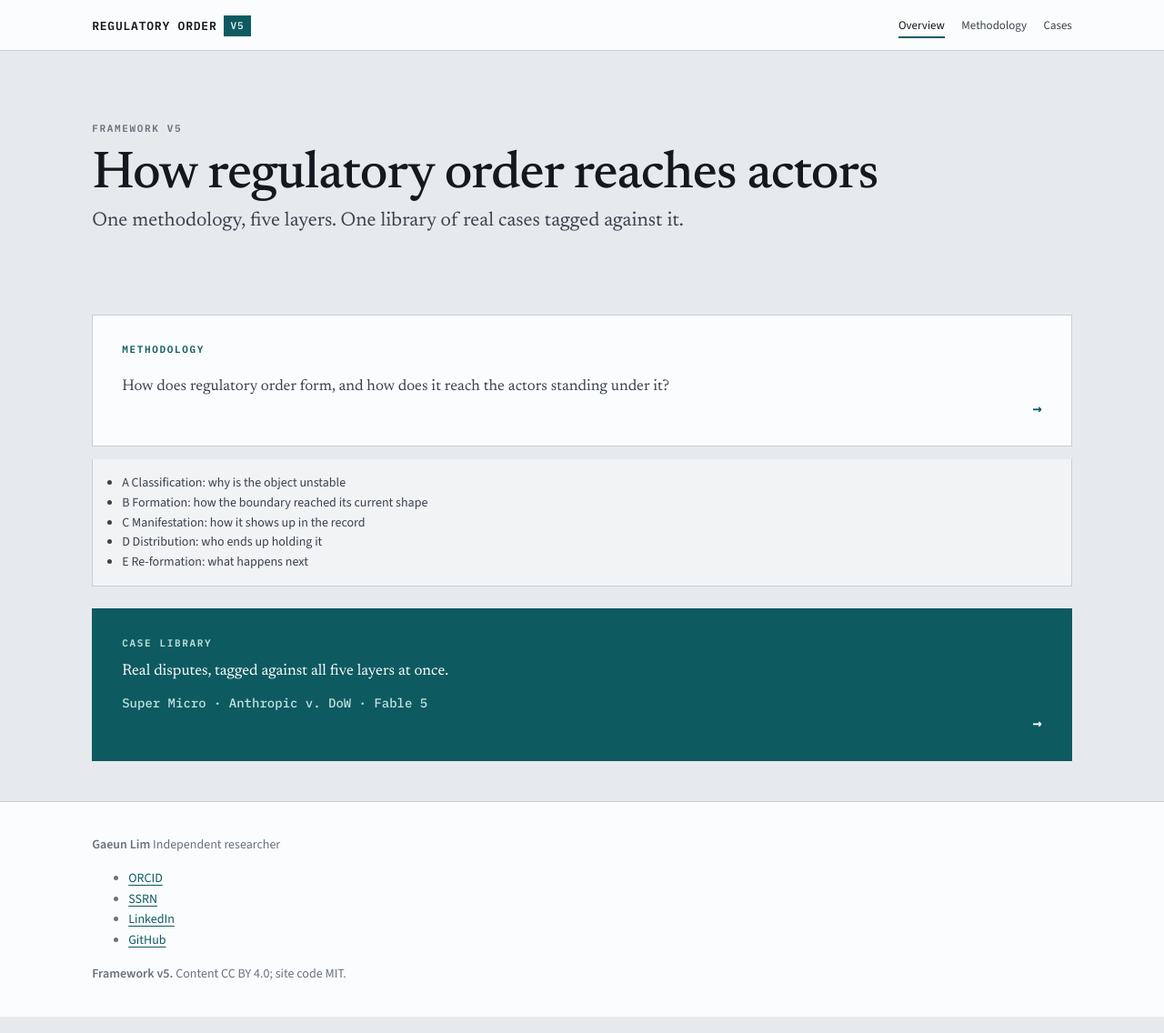
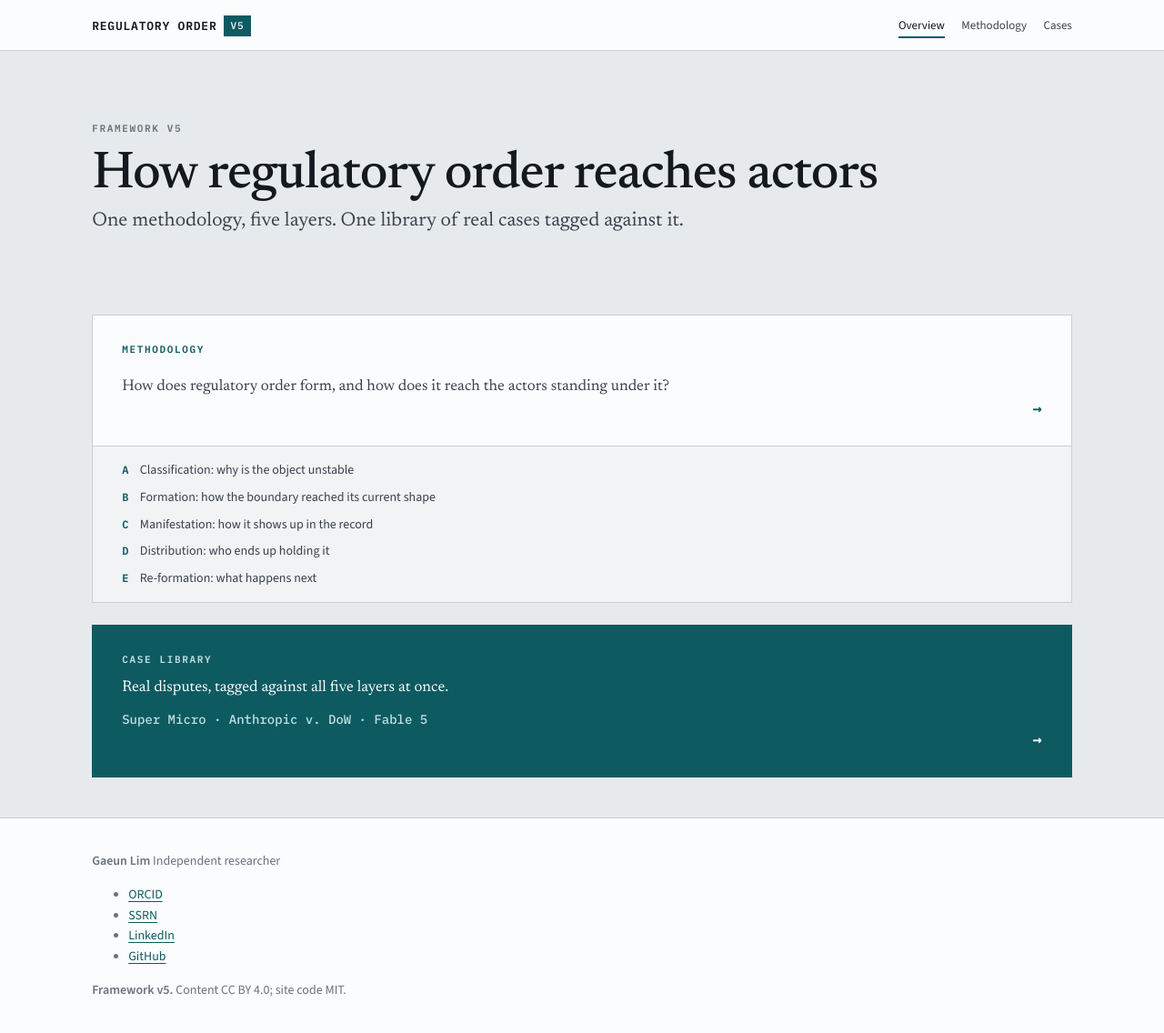
Before and after one commit to GaeunLim01/regulatory-order, a Jekyll site: the page built from index.html, in a window 1280 px wide. Shown: the whole page at 91% size. Built offline with Jekyll 4.4.1, drawn with Linux system fonts in a browser that asks for light colours.

Commit message:
Add files via upload

```diff
--- a/assets/css/main.css
+++ b/assets/css/main.css
@@ -239,6 +239,18 @@ a { color: var(--accent); text-underline-offset: 0.18em; text-decoration-thickne
   font: 500 0.875rem/1.55 var(--body);
   color: var(--ink-soft);
   max-width: none;
+}
+.layer-index {
+  list-style: none;
+  margin: 0;
+  display: grid;
+  gap: 0.5rem;
+}
+.layer-index li { padding: 0; }
+.layer-index li span {
+  font: 600 0.75rem/1 var(--mono);
+  color: var(--accent);
+  margin-right: 0.6rem;
 }
 
 /* -------------------------------------------------------------- spotlight
```
